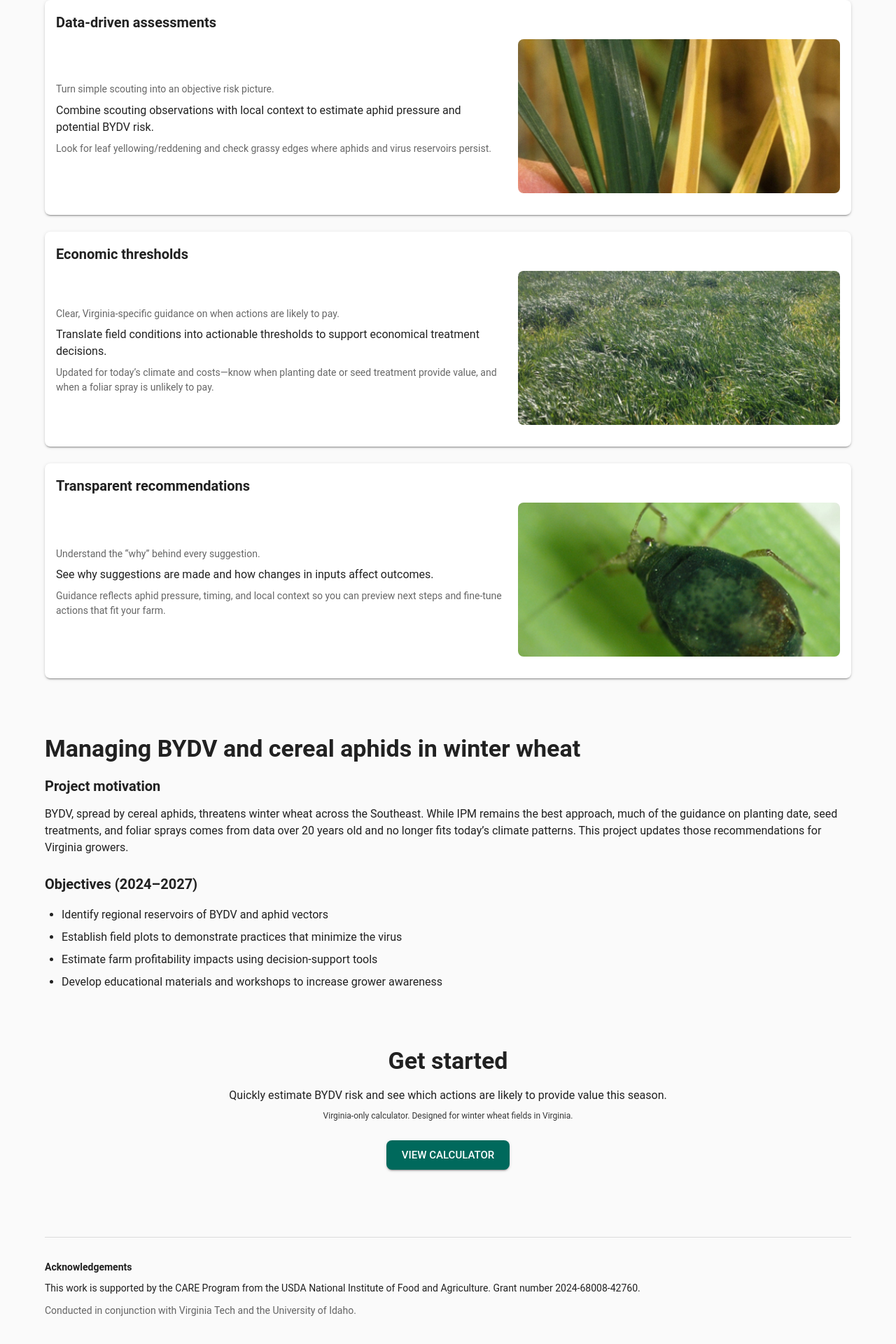
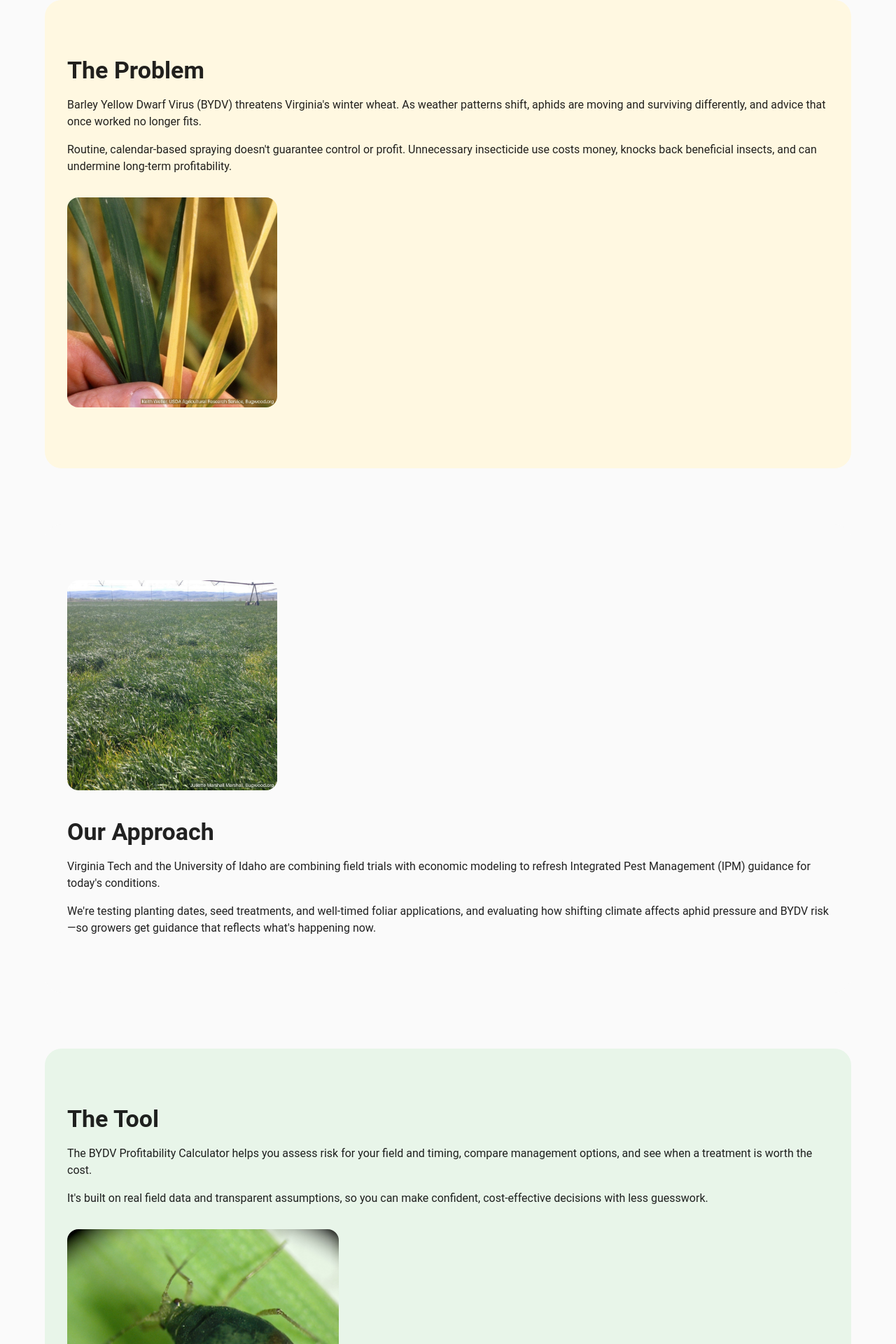
Before and after one commit to joshnorlin/bydv-calculator, a React (Vite) app: page / in a window 1280 px wide. Shown: the part 704-2624 px from the top of the page at 70% size. Built offline with nearby package versions, Linux system fonts and the light colour scheme.

Commit message:
feat: update navigation, format landing page

```diff
--- a/src/components/CalculateSubHeader.tsx
+++ b/src/components/CalculateSubHeader.tsx
@@ -4,6 +4,7 @@ import { useState } from "react";
 import { calculatorSubPages } from "../App";
 import useMediaQuery from "@mui/material/useMediaQuery";
 import { useTheme } from "@mui/material/styles";
+import { Link as RouterLink } from "react-router-dom";
 
 export function CalculateSubHeader() {
     const theme = useTheme();
@@ -49,29 +50,36 @@ export function CalculateSubHeader() {
                                         horizontal: "right",
                                     }}
                                 >
-                                    {calculatorSubPages.map(page => (
+                                    {calculatorSubPages.map(page => {
+                                        const to = page === "calculator" ? "/calculator" : `/calculator/${page}`;
+                                        return (
                                             <MenuItem
                                                 key={page}
-                                            component="a"
-                                            href={`/${page}`}
+                                                component={RouterLink}
+                                                to={to}
                                                 onClick={handleMenuClose}
                                             >
                                                 {page}
                                             </MenuItem>
-                                    ))}
+                                        );
+                                    })}
                                 </Menu>
                             </>
                         ) : (
-                            calculatorSubPages.map(page => (
+                            calculatorSubPages.map(page => {
+                                const to = page === "calculator" ? "/calculator" : `/calculator/${page}`;
+                                return (
                                     <Button
                                         color="inherit"
                                         variant="text"
-                                    href={`/${page}`}
+                                        component={RouterLink}
+                                        to={to}
                                         key={page}
                                     >
                                         {page}
                                     </Button>
-                            ))
+                                );
+                            })
                         )}
                     </Box>
                 </Stack>
--- a/src/components/RecommendationsNextSteps.tsx
+++ b/src/components/RecommendationsNextSteps.tsx
@@ -2,7 +2,7 @@ import { Card, CardContent, Stack, Typography, List, ListItem, ListItemText, Div
 
 export function RecommendationsNextSteps() {
   return (
-    <Card sx={{ maxWidth: 1200, mx: "auto", my: 2, p: { xs: 1, sm: 2 } }}>
+    <Card sx={{ p: 3, borderRadius: 2, boxShadow: 1 }}>
       <CardContent>
         <Stack gap={2}>
           <Box>
--- a/src/components/RecommendationsOverview.tsx
+++ b/src/components/RecommendationsOverview.tsx
@@ -3,7 +3,7 @@ import ExpandMoreIcon from "@mui/icons-material/ExpandMore";
 
 export function RecommendationsOverview() {
   return (
-    <Card sx={{ maxWidth: 1200, mx: "auto", my: 2, p: { xs: 1, sm: 2 } }}>
+    <Card sx={{ p: 3, borderRadius: 2, boxShadow: 1 }}>
       <CardContent>
         <Stack gap={2}>
           <Stack direction={{ xs: "column", sm: "row" }} justifyContent="space-between" alignItems={{ xs: "flex-start", sm: "center" }} gap={2}>
--- a/src/pages/home.tsx
+++ b/src/pages/home.tsx
@@ -1,6 +1,8 @@
-import { Box, Button, Container, Card, CardContent, Typography, Stack } from "@mui/material";
+import { Box, Button, Container, Paper, Typography, Stack } from "@mui/material";
 import Grid from "@mui/material/Grid";
 import { Link as RouterLink } from "react-router-dom";
+
+const GridV2 = Grid as any;
 
 export function Home() {
   // Resolve hero image (remote) so it loads reliably in production
@@ -17,7 +19,7 @@ export function Home() {
           position: "relative",
           minHeight: { xs: 420, md: 560 },
           display: "flex",
-          alignItems: "center",
+          aligns: "center",
           color: "common.white",
           backgroundImage: `linear-gradient(rgba(0,0,0,0.45), rgba(0,0,0,0.45)), url(${heroUrl})`,
           backgroundSize: "cover",
@@ -37,7 +39,7 @@ export function Home() {
             <Typography variant="body1" sx={{ mb: 3 }}>
               Built from ongoing research, it translates scouting and local conditions into
               practical recommendations—like planting date adjustments, seed treatments, and when a
-              foliar spray is warranted vs. when it isn’t.
+              foliar spray is warranted vs. when it isn't.
             </Typography>
             <Stack direction={{ xs: "column", sm: "row" }} spacing={2}>
               <Button variant="contained" size="large" component={RouterLink} to="/calculator">
@@ -70,149 +72,100 @@ export function Home() {
       </Box>
 
       <Container maxWidth="lg" sx={{ py: { xs: 6, md: 10 } }}>
-        <Grid container columns={12} spacing={3}>
-          <Grid sx={{ gridColumn: { xs: 'span 12', md: 'span 4' } }}>
-            <Card elevation={2}>
-              <CardContent>
-                <Typography variant="h6" sx={{ mb: 1, fontWeight: 600 }}>
-                  Data-driven assessments
+        <Stack spacing={{ xs: 6, md: 10 }}>
+          <Paper elevation={0} sx={{ bgcolor: '#FFF8E1', borderRadius: 3, py: { xs: 6, md: 10 }, px: { xs: 2, md: 4 } }}>
+            <Grid container spacing={4} alignItems="center">
+              <GridV2 xs={12} md={7}>
+                <Typography variant="h4" sx={{ fontWeight: 700, mb: 2 }}>The Problem</Typography>
+                <Typography variant="body1" sx={{ mb: 2 }}>
+                  Barley Yellow Dwarf Virus (BYDV) threatens Virginia's winter wheat. As weather patterns shift, aphids are moving and surviving differently, and advice that once worked no longer fits.
                 </Typography>
-                <Box sx={{ display: 'grid', gridTemplateColumns: { xs: '1fr', md: '7fr 5fr' }, gap: 2, alignItems: 'center' }}>
-                  <Box>
-                    <Typography variant="body2" color="text.secondary" sx={{ mb: 1 }}>
-                      Turn simple scouting into an objective risk picture.
+                <Typography variant="body1">
+                  Routine, calendar-based spraying doesn't guarantee control or profit. Unnecessary insecticide use costs money, knocks back beneficial insects, and can undermine long-term profitability.
                 </Typography>
+              </GridV2 >
+              <GridV2 xs={12} md={5}>
+                <Box component="img" src={imgLeavesUrl} alt="Healthy vs discolored BYDV-affected wheat leaves" sx={{ width: '100%', height: { xs: 220, md: 300 }, objectFit: 'cover', borderRadius: 2 }} />
+              </GridV2 >
+            </Grid>
+          </Paper>
+
+          <Paper elevation={0} sx={{ bgcolor: 'grey.50', borderRadius: 3, py: { xs: 6, md: 10 }, px: { xs: 2, md: 4 } }}>
+            <Grid container spacing={4} alignItems="center">
+              <GridV2 xs={12} md={5}>
+                <Box component="img" src={imgFieldUrl} alt="Field trials in Virginia" sx={{ width: '100%', height: { xs: 220, md: 300 }, objectFit: 'cover', borderRadius: 2 }} />
+              </GridV2 >
+              <GridV2 xs={12} md={7}>
+                <Typography variant="h4" sx={{ fontWeight: 700, mb: 2 }}>Our Approach</Typography>
+                <Typography variant="body1" sx={{ mb: 2 }}>
+                  Virginia Tech and the University of Idaho are combining field trials with economic modeling to refresh Integrated Pest Management (IPM) guidance for today's conditions.
+                </Typography>
+                <Typography variant="body1">
+                  We're testing planting dates, seed treatments, and well-timed foliar applications, and evaluating how shifting climate affects aphid pressure and BYDV risk—so growers get guidance that reflects what's happening now.
+                </Typography>
+              </GridV2 >
+            </Grid>
+          </Paper>
+
+          <Paper elevation={0} sx={{ bgcolor: '#E8F5E9', borderRadius: 3, py: { xs: 6, md: 10 }, px: { xs: 2, md: 4 } }}>
+            <Grid container spacing={4} alignItems="center">
+              <GridV2 xs={12} md={7}>
+                <Typography variant="h4" sx={{ fontWeight: 700, mb: 2 }}>The Tool</Typography>
+                <Typography variant="body1" sx={{ mb: 2 }}>
+                  The BYDV Profitability Calculator helps you assess risk for your field and timing, compare management options, and see when a treatment is worth the cost.
+                </Typography>
+                <Typography variant="body1">
+                  It's built on real field data and transparent assumptions, so you can make confident, cost-effective decisions with less guesswork.
+                </Typography>
+              </GridV2 >
+              <GridV2 xs={12} md={5}>
+                <Box component="img" src={imgAphidUrl} alt="Bird cherry-oat aphid on wheat" sx={{ width: '100%', height: { xs: 220, md: 300 }, objectFit: 'cover', borderRadius: 2 }} />
+              </GridV2 >
+            </Grid>
+          </Paper>
+
+          <Paper elevation={0} sx={{ bgcolor: 'grey.50', borderRadius: 3, py: { xs: 6, md: 10 }, px: { xs: 2, md: 4 } }}>
+            <Grid container spacing={4} alignItems="center">
+              <GridV2 xs={12} md={5}>
+                <Box component="img" src={imgFieldUrl} alt="Wheat field in Virginia" sx={{ width: '100%', height: { xs: 220, md: 300 }, objectFit: 'cover', borderRadius: 2 }} />
+              </GridV2 >
+              <GridV2 xs={12} md={7}>
+                <Typography variant="h4" sx={{ fontWeight: 700, mb: 2 }}>Why It Matters</Typography>
+                <Typography variant="body1" sx={{ mb: 2 }}>
+                  Smarter management protects yield, saves money, and reduces unnecessary pesticide use. Updated guidance keeps pace with today's climate and pest pressures.
+                </Typography>
+                <Typography variant="body1">
+                  Every informed decision supports long-term farm profitability and the next generation of small-acreage growers across Virginia.
+                </Typography>
+              </GridV2 >
+            </Grid>
+          </Paper>
+
+          <Paper elevation={0} sx={{ textAlign: 'center', bgcolor: 'background.paper', borderRadius: 3, py: { xs: 6, md: 10 }, px: { xs: 2, md: 4 } }}>
+            <Typography variant="h4" sx={{ mb: 1, fontWeight: 700 }}>Get Started</Typography>
             <Typography variant="body1" sx={{ mb: 1 }}>
-                      Combine scouting observations with local context to estimate aphid pressure and
-                      potential BYDV risk.
+              Quickly estimate BYDV risk and see which actions are likely to provide value this season.
             </Typography>
-                    <Typography variant="body2" color="text.secondary">
-                      Look for leaf yellowing/reddening and check grassy edges where aphids and virus
-                      reservoirs persist.
-                    </Typography>
-                  </Box>
-                  <Box>
-                    <Box component="img" src={imgLeavesUrl} alt="Healthy vs discolored BYDV-affected wheat leaves" sx={{ width: '100%', height: { xs: 160, md: 220 }, objectFit: 'cover', borderRadius: 1 }} />
-                  </Box>
-                </Box>
-              </CardContent>
-            </Card>
-          </Grid>
-          <Grid sx={{ gridColumn: { xs: 'span 12', md: 'span 4' } }}>
-            <Card elevation={2}>
-              <CardContent>
-                <Typography variant="h6" sx={{ mb: 1, fontWeight: 600 }}>
-                  Economic thresholds
-                </Typography>
-                <Box sx={{ display: 'grid', gridTemplateColumns: { xs: '1fr', md: '7fr 5fr' }, gap: 2, alignItems: 'center' }}>
-                  <Box>
-                    <Typography variant="body2" color="text.secondary" sx={{ mb: 1 }}>
-                      Clear, Virginia-specific guidance on when actions are likely to pay.
-                    </Typography>
-                    <Typography variant="body1" sx={{ mb: 1 }}>
-                      Translate field conditions into actionable thresholds to support economical
-                      treatment decisions.
-                    </Typography>
-                    <Typography variant="body2" color="text.secondary">
-                      Updated for today’s climate and costs—know when planting date or seed treatment
-                      provide value, and when a foliar spray is unlikely to pay.
-                    </Typography>
-                  </Box>
-                  <Box>
-                    <Box component="img" src={imgFieldUrl} alt="Wheat field with healthy and BYDV-affected areas" sx={{ width: '100%', height: { xs: 160, md: 220 }, objectFit: 'cover', borderRadius: 1 }} />
-                  </Box>
-                </Box>
-              </CardContent>
-            </Card>
-          </Grid>
-          <Grid sx={{ gridColumn: { xs: 'span 12', md: 'span 4' } }}>
-            <Card elevation={2}>
-              <CardContent>
-                <Typography variant="h6" sx={{ mb: 1, fontWeight: 600 }}>
-                  Transparent recommendations
-                </Typography>
-                <Box sx={{ display: 'grid', gridTemplateColumns: { xs: '1fr', md: '7fr 5fr' }, gap: 2, alignItems: 'center' }}>
-                  <Box>
-                    <Typography variant="body2" color="text.secondary" sx={{ mb: 1 }}>
-                      Understand the “why” behind every suggestion.
-                    </Typography>
-                    <Typography variant="body1" sx={{ mb: 1 }}>
-                      See why suggestions are made and how changes in inputs affect outcomes.
-                    </Typography>
-                    <Typography variant="body2" color="text.secondary">
-                      Guidance reflects aphid pressure, timing, and local context so you can preview
-                      next steps and fine‑tune actions that fit your farm.
-                    </Typography>
-                  </Box>
-                  <Box>
-                    <Box component="img" src={imgAphidUrl} alt="Bird cherry-oat aphid on wheat" sx={{ width: '100%', height: { xs: 160, md: 220 }, objectFit: 'cover', borderRadius: 1 }} />
-                  </Box>
-                </Box>
-              </CardContent>
-            </Card>
-          </Grid>
-        </Grid>
-
-        <Box sx={{ mt: { xs: 6, md: 10 } }}>
-          <Typography variant="h4" sx={{ mb: 2, fontWeight: 700 }}>
-            Managing BYDV and cereal aphids in winter wheat
-          </Typography>
-          <Typography variant="h6" sx={{ mb: 1.5, fontWeight: 600 }}>
-            Project motivation
-          </Typography>
-          <Typography variant="body1" sx={{ mb: 3 }}>
-            BYDV, spread by cereal aphids, threatens winter wheat across the Southeast. While IPM
-            remains the best approach, much of the guidance on planting date, seed treatments, and
-            foliar sprays comes from data over 20 years old and no longer fits today’s climate
-            patterns. This project updates those recommendations for Virginia growers.
-          </Typography>
-
-          <Typography variant="h6" sx={{ mb: 1.5, fontWeight: 600 }}>
-            Objectives (2024–2027)
-          </Typography>
-          <Box component="ul" sx={{ pl: 3, mb: 0 }}>
-            <Typography component="li" variant="body1" sx={{ mb: 1 }}>
-              Identify regional reservoirs of BYDV and aphid vectors
-            </Typography>
-            <Typography component="li" variant="body1" sx={{ mb: 1 }}>
-              Establish field plots to demonstrate practices that minimize the virus
-            </Typography>
-            <Typography component="li" variant="body1" sx={{ mb: 1 }}>
-              Estimate farm profitability impacts using decision-support tools
-            </Typography>
-            <Typography component="li" variant="body1">
-              Develop educational materials and workshops to increase grower awareness
-            </Typography>
-          </Box>
-        </Box>
-
-        <Box sx={{ textAlign: "center", mt: { xs: 6, md: 10 } }}>
-          <Typography variant="h4" sx={{ mb: 2, fontWeight: 700 }}>
-            Get started
-          </Typography>
-          <Typography variant="body1" sx={{ mb: 1 }}>
-            Quickly estimate BYDV risk and see which actions are likely to provide value this
-            season.
-          </Typography>
-          <Typography variant="caption" sx={{ display: "block", mb: 3, opacity: 0.9 }}>
+            <Typography variant="caption" sx={{ display: 'block', mb: 3, opacity: 0.9 }}>
               Virginia-only calculator. Designed for winter wheat fields in Virginia.
             </Typography>
             <Button variant="contained" size="large" component={RouterLink} to="/calculator">
               View Calculator
             </Button>
-        </Box>
-        <Box component="footer" sx={{ mt: { xs: 6, md: 12 }, pt: 4, pb: 6, borderTop: 1, borderColor: "divider" }}>
+          </Paper>
+
+          <Box component="footer" sx={{ pt: 4, pb: 6, borderTop: 1, borderColor: 'divider' }}>
             <Typography variant="subtitle2" sx={{ mb: 1, fontWeight: 700 }}>
               Acknowledgements
             </Typography>
             <Typography variant="body2" sx={{ mb: 1.5 }}>
-            This work is supported by the CARE Program from the USDA National Institute of Food and
-            Agriculture. Grant number 2024-68008-42760.
+              This work is supported by the CARE Program from the USDA National Institute of Food and Agriculture. Grant number 2024-68008-42760.
             </Typography>
-          <Typography variant="body2" sx={{ color: "text.secondary" }}>
+            <Typography variant="body2" sx={{ color: 'text.secondary' }}>
               Conducted in conjunction with Virginia Tech and the University of Idaho.
             </Typography>
           </Box>
+        </Stack>
       </Container>
     </Box>
   );
```
Also changed, not shown: package.json (+5 -3 lines), src/App.tsx (+3 -4 lines), src/components/MainHeader.tsx (+14 -7 lines), src/components/Recommendations.tsx (+6 -6 lines), src/components/RecommendationsSidebarInfo.tsx (+20 -13 lines), src/pages/calculator/recommendations.tsx (+39 -15 lines), 1 other file (tests, documents, lock files or other folders). Lines whose indentation alone changed are shown as unchanged.
